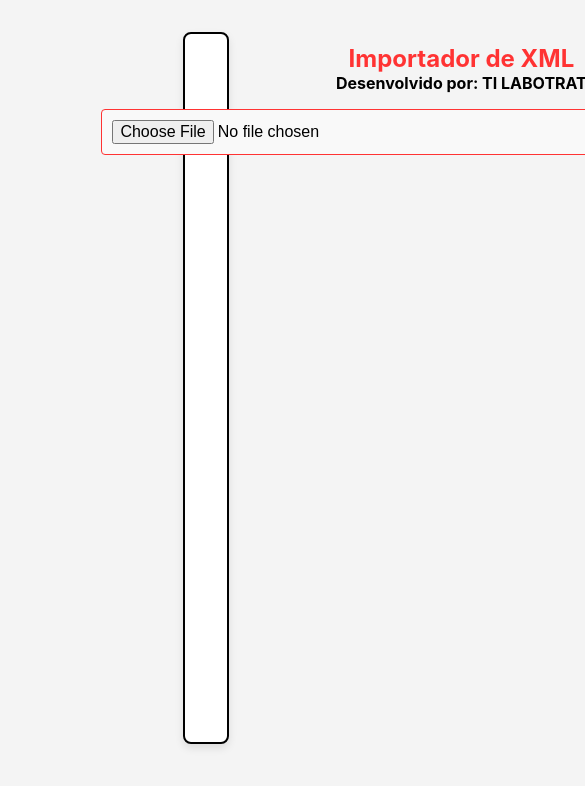
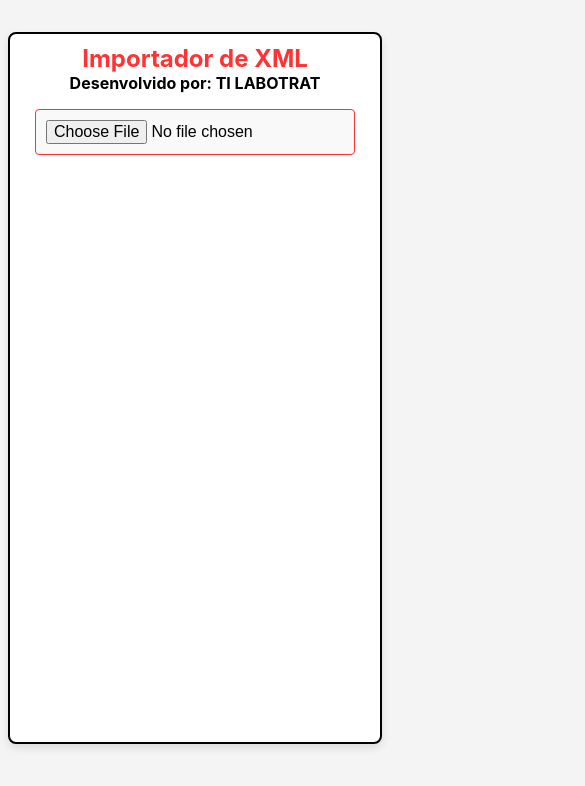
Before and after one commit to hugorti/gerador-etiqueta-por-xml, a React (Create React App) app: page / in a window 390 px wide. Shown: the top 786 px of the page, 585 px wide, since content can reach past the window. Built offline with nearby package versions, Linux system fonts and the light colour scheme.

Commit message:
responsivo

```diff
--- a/src/index.css
+++ b/src/index.css
@@ -14,7 +14,7 @@ body {
   display: flex;
   flex-direction: column;
   margin-top: 2rem;
-  width: 90rem;
+  width: 60rem;
   background: white;
   border: 2px solid black; /* Borda azul */
   border-radius: 8px;
@@ -173,13 +173,12 @@ body {
 .botao-checkbox {
   text-align: center;
   display: inline-block;
-  padding: 8px 16px;
+  padding: 10px 0px;
   font-weight: bold;
   color: white;
   border-radius: 5px;
   cursor: pointer;
   transition: background-color 0.3s ease;
-  margin-left: 10px;
 
   box-shadow: 0 2px 4px rgba(0, 0, 0, 0.1);
 }
@@ -195,7 +194,9 @@ body {
 
 .page {
   display: flex;
-  margin-bottom: 15px;
+  width: 90%;
+
+  margin: 0 0rem 2rem 10rem;
   justify-content: center;
 }
 
@@ -253,7 +254,8 @@ body {
 }
 
 /* Estilos responsivos */
-@media (max-width: 950px) {
+
+@media (max-width: 1050px) {
   .container {
     max-width: 800px; /* Ajusta a largura para dispositivos menores */
   }
@@ -269,11 +271,41 @@ body {
   .footer {
     font-size: 90%;
   }
+  .titulos-arquivo {
+    left: 13%;
+    width: 45rem;
+  }
+}
+@media (max-width: 950px) {
+  .container {
+    display: flex;
+    align-items: center;
+    max-width: 800px; /* Ajusta a largura para dispositivos menores */
+  }
+
+  .label {
+    font-size: 1.5vw;
+  }
+
+  .transportadora {
+    font-size: 1.5vw;
+  }
+
+  .footer {
+    font-size: 90%;
+  }
+  .titulos-arquivo {
+    position: static;
+    width: 35rem;
+  }
+  .input-container {
+    width: 80%;
+  }
 }
 
 @media (max-width: 860px) {
   .container {
-    max-width: 740px; /* Ajusta a largura para dispositivos menores */
+    max-width: 600px; /* Ajusta a largura para dispositivos menores */
   }
 
   .input-file {
@@ -286,15 +318,34 @@ body {
 }
 
 @media (max-width: 810px) {
+  #print-content {
+    width: 100%;
+    display: flex;
+    margin-top: 2rem;
+    align-items: center;
+    flex-direction: column;
+  }
   .container {
-    width: 95%; /* Ajusta a largura para dispositivos menores */
+    width: 800px; /* Ajusta a largura para dispositivos menores */
   }
-
+  .input-container {
+    position: static;
+    display: flex;
+    flex-direction: column;
+  }
   .logo {
     width: 140px;
     height: 30px;
   }
-
+  .page {
+    margin: 0 0 2rem;
+  }
+  .form-group-layout {
+    display: flex;
+    justify-content: center;
+    align-items: center;
+    flex-direction: column;
+  }
   .input-file {
     width: 93%;
   }
@@ -310,13 +361,19 @@ body {
   .div-section {
     width: 80%;
   }
+  .titulos-arquivos {
+    position: static;
+  }
 }
 
 @media (max-width: 680px) {
   .label {
     font-size: 2vw;
   }
-
+  .titulos-arquivo {
+    left: 10%;
+    width: 20rem;
+  }
   .transportadora {
     font-size: 2vw;
   }
@@ -331,6 +388,12 @@ body {
 
   .footer {
     font-size: 11.2px;
+  }
+  .input-container {
+    position: static;
+  }
+  .container {
+    width: 200px;
   }
 }
 
@@ -353,13 +416,15 @@ body {
   .botao-checkbox {
     width: 100%;
     text-align: center;
-    margin-top: 10px;
+  }
+  .container {
+    width: 200px;
   }
 }
 
 @media (max-width: 456px) {
   .container {
-    width: 93%; /* Ajusta a largura para dispositivos menores */
+    width: 400px; /* Ajusta a largura para dispositivos menores */
   }
 
   .footer {
@@ -368,18 +433,27 @@ body {
 }
 
 @media (max-width: 420px) {
+  .container {
+    width: 350px;
+  }
   .footer {
     font-size: 2.5vw;
   }
 }
 
 @media (max-width: 370px) {
+  .container {
+    width: 290px;
+  }
   .footer {
     font-size: clamp(12px, 2.4vw, 16px);
   }
 }
 
 @media (max-width: 330px) {
+  .container {
+    width: 290px;
+  }
   .footer {
     font-size: 2.3vw;
   }
```
